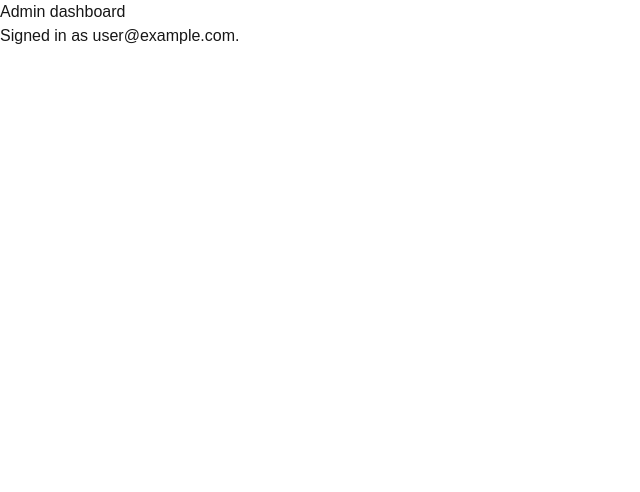
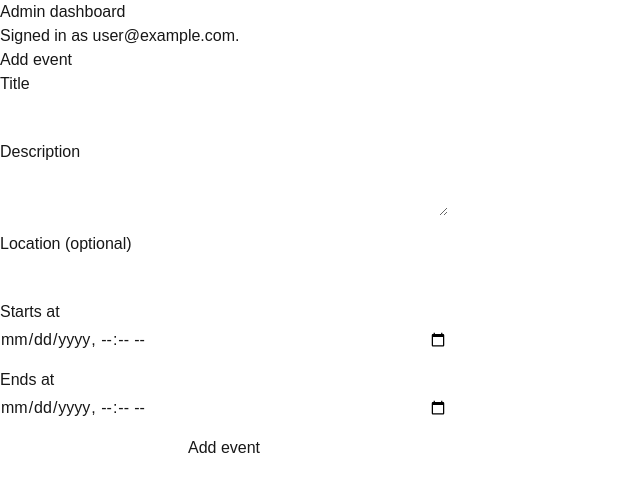
Before and after one commit to isaac-trejo/Comet-Energy, a Next.js app in the folder my-app/: page /admin in a window 1280 px wide. Shown: the top 492 px of the page, without its empty margins (0-640 px from the left). Built offline with nearby package versions, Linux system fonts and the light colour scheme; no server answers; sample sign-in values are in the browser's storage.

Commit message:
feat: event form & logic

```diff
--- /dev/null
+++ b/my-app/app/admin/EventForm.tsx
@@ -0,0 +1,48 @@
+"use client";
+
+import { useActionState } from "react";
+
+import { createEvent, type CreateEventState } from "./actions";
+
+const initialState: CreateEventState = { success: false, message: "" };
+
+export function EventForm() {
+  const [state, formAction, isPending] = useActionState(createEvent, initialState);
+
+  return (
+    <form action={formAction} className="flex flex-col gap-4 max-w-md">
+      <div className="flex flex-col gap-1">
+        <label htmlFor="title">Title</label>
+        <input id="title" name="title" type="text" required disabled={isPending} />
+      </div>
+
+      <div className="flex flex-col gap-1">
+        <label htmlFor="description">Description</label>
+        <textarea id="description" name="description" required disabled={isPending} />
+      </div>
+
+      <div className="flex flex-col gap-1">
+        <label htmlFor="location">Location (optional)</label>
+        <input id="location" name="location" type="text" disabled={isPending} />
+      </div>
+
+      <div className="flex flex-col gap-1">
+        <label htmlFor="startsAt">Starts at</label>
+        <input id="startsAt" name="startsAt" type="datetime-local" required disabled={isPending} />
+      </div>
+
+      <div className="flex flex-col gap-1">
+        <label htmlFor="endsAt">Ends at</label>
+        <input id="endsAt" name="endsAt" type="datetime-local" required disabled={isPending} />
+      </div>
+
+      <button type="submit" disabled={isPending}>
+        {isPending ? "Saving..." : "Add event"}
+      </button>
+
+      {state.message && (
+        <p role="status">{state.success ? `✅ ${state.message}` : `⚠️ ${state.message}`}</p>
+      )}
+    </form>
+  );
+}
--- /dev/null
+++ b/my-app/app/admin/actions.ts
@@ -0,0 +1,56 @@
+"use server";
+
+import { auth } from "@/auth";
+import { prisma } from "@/lib/prisma";
+
+export type CreateEventState = {
+  success: boolean;
+  message: string;
+};
+
+export async function createEvent(
+  _prevState: CreateEventState,
+  formData: FormData
+): Promise<CreateEventState> {
+  const session = await auth();
+  if (!session?.user?.email) {
+    return { success: false, message: "You must be signed in to add an event." };
+  }
+
+  const title = String(formData.get("title") ?? "").trim();
+  const description = String(formData.get("description") ?? "").trim();
+  const location = String(formData.get("location") ?? "").trim();
+  const startsAt = String(formData.get("startsAt") ?? "");
+  const endsAt = String(formData.get("endsAt") ?? "");
+
+  if (!title || !description || !startsAt || !endsAt) {
+    return { success: false, message: "Title, description, start, and end are required." };
+  }
+
+  const startsAtDate = new Date(startsAt);
+  const endsAtDate = new Date(endsAt);
+
+  if (Number.isNaN(startsAtDate.getTime()) || Number.isNaN(endsAtDate.getTime())) {
+    return { success: false, message: "Start and end must be valid dates." };
+  }
+
+  if (endsAtDate < startsAtDate) {
+    return { success: false, message: "End time must be after the start time." };
+  }
+
+  try {
+    await prisma.event.create({
+      data: {
+        title,
+        description,
+        location: location || null,
+        startsAt: startsAtDate,
+        endsAt: endsAtDate,
+      },
+    });
+  } catch {
+    return { success: false, message: "Something went wrong while saving the event." };
+  }
+
+  return { success: true, message: "Event added successfully." };
+}
--- a/my-app/app/admin/page.tsx
+++ b/my-app/app/admin/page.tsx
@@ -1,6 +1,7 @@
 import { redirect } from "next/navigation";
 
 import { auth } from "@/auth";
+import { EventForm } from "./EventForm";
 
 export default async function AdminPage() {
   const session = await auth();
@@ -13,6 +14,9 @@ export default async function AdminPage() {
     <main>
       <h1>Admin dashboard</h1>
       <p>Signed in as {session.user.email}.</p>
+
+      <h2>Add event</h2>
+      <EventForm />
     </main>
   );
 }
--- a/my-app/scripts/seed-admins.mjs
+++ b/my-app/scripts/seed-admins.mjs
@@ -16,6 +16,7 @@ if (emails.length === 0) {
   process.exit(1);
 }
 
+// Used to read email from user in CLI
 function readLine(prompt) {
   return new Promise((resolve) => {
     stdout.write(prompt);
@@ -32,6 +33,7 @@ function readLine(prompt) {
   });
 }
 
+// Used to read pw from user in CLI
 function readSecret(prompt) {
   return new Promise((resolve, reject) => {
     stdout.write(prompt);
@@ -71,6 +73,9 @@ function readSecret(prompt) {
   });
 }
 
+
+/* Reads input in command line for admin email & pw to updates DB
+*/
 const client = createClient({
   url: process.env.DATABASE_URL,
   authToken: process.env.TURSO_AUTH_TOKEN,
```
